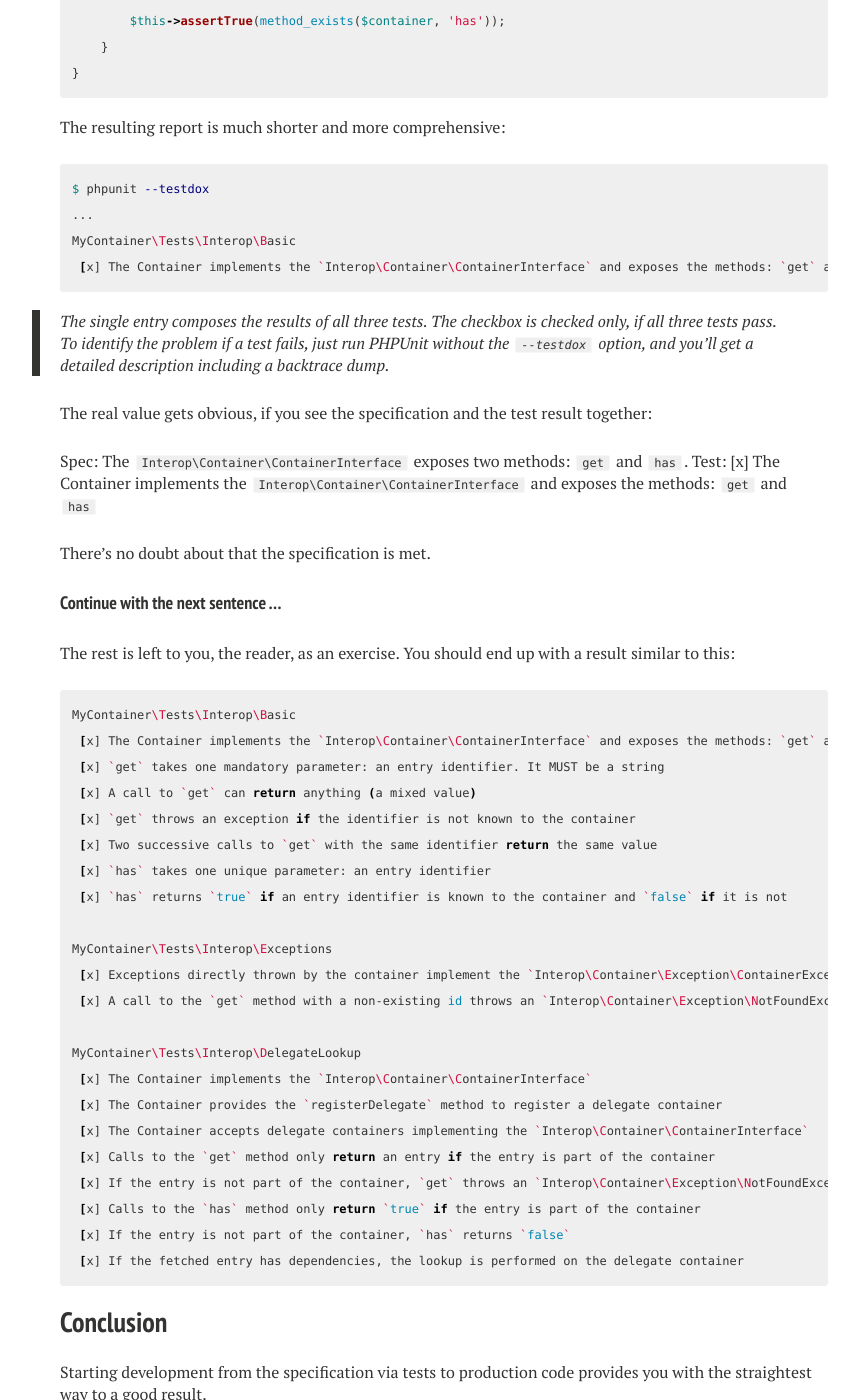
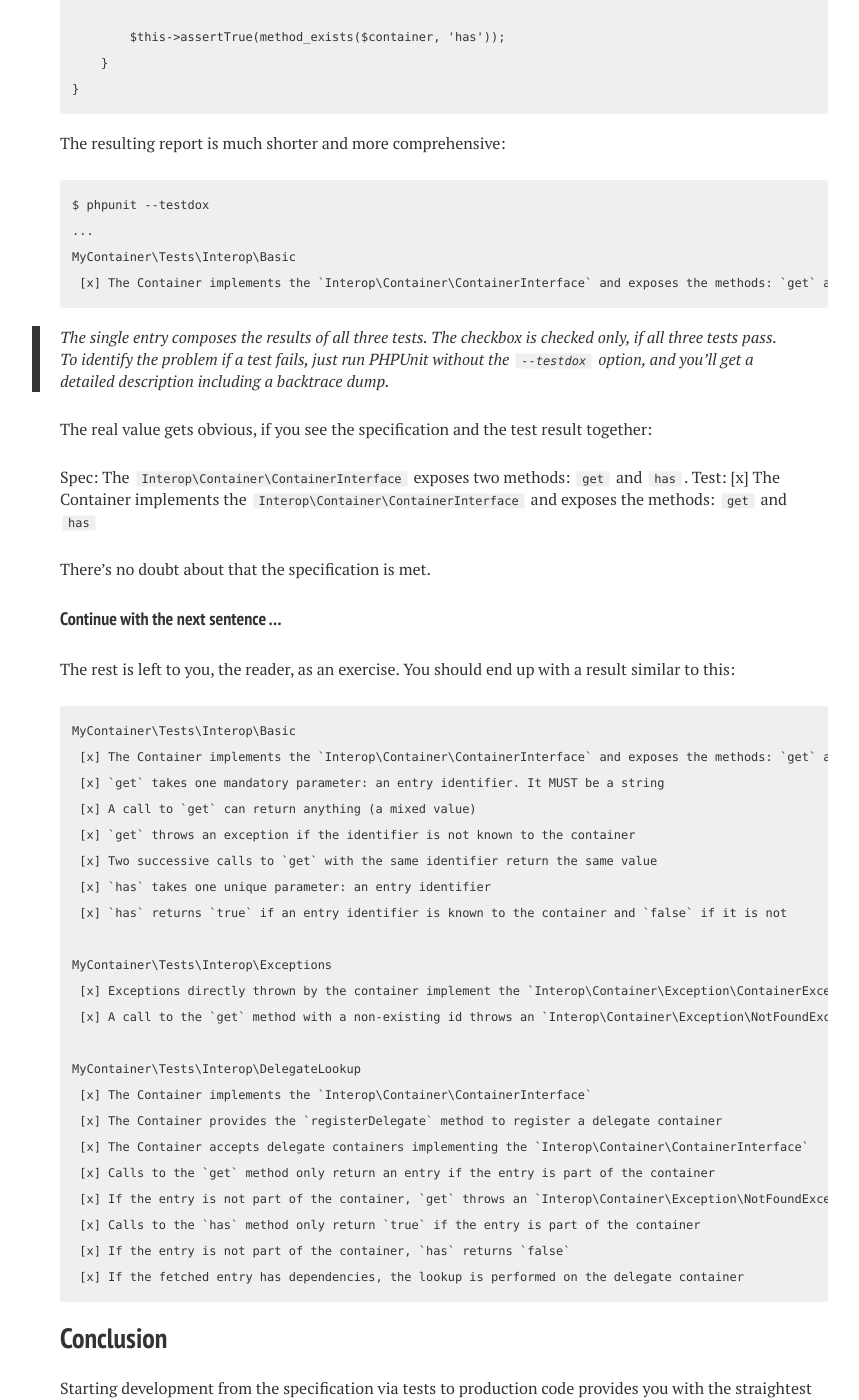
Before and after one commit to nibralab/nibralab.github.io, a Jekyll site: the page built from _posts/2015-08-08-specification-driven-development.md, in a window 1280 px wide and 1400 px high, scrolled down 8872 px. Shown: the whole window, without its empty margins (324-1183 px from the left). Built offline with Jekyll 4.4.1, drawn with Linux system fonts in a browser that asks for light colours; nearby versions of some CDN libraries; comment, search, counter and statistics services are not loaded; some of the changed text lies outside the part shown.

Commit message:
Removed type declaration for code blocks

````diff
--- a/_posts/2015-08-08-specification-driven-development.md
+++ b/_posts/2015-08-08-specification-driven-development.md
@@ -115,7 +115,7 @@ All tests live in the `tests` directory,
 and we decide to introduce another level for the specs, in this case `Interop`.
 We create a corresponding test file `BasicTest.php` in the `tests/Interop` directory.
 
-```php
+```
 <?php
 
 namespace MyContainer\Tests\Interop;
@@ -148,7 +148,7 @@ This directly leeds to the first test.
 
 ###### Write a Test
 
-```php
+```
 use MyContainer\Container;
 
 class BasicTest extends \PHPUnit_Framework_TestCase
@@ -166,7 +166,7 @@ class BasicTest extends \PHPUnit_Framework_TestCase
 
 If you run PHPUnit, you'll get this result:
 
-```sh
+```
 $ phpunit
 ...
 PHP Fatal error:  Class 'MyContainer\Container' not found in .../Tests/Interop/BasicTest.php on line 11
@@ -178,7 +178,7 @@ Well, we knew that would happen.
 
 The next step is to implement the feature:
 
-```php
+```
 <?php
 
 namespace MyContainer;
@@ -192,7 +192,7 @@ class Container implements \Interop\Container\ContainerInterface
 
 Test:
 
-```sh
+```
 $ phpunit
 ...
 PHP Fatal error:  Class MyContainer\Container contains 2 abstract methods and must therefore be declared abstract or implement the remaining methods (Interop\Container\ContainerInterface::get, Interop\Container\ContainerInterface::has) in ...
@@ -201,7 +201,7 @@ PHP Fatal error:  Class MyContainer\Container contains 2 abstract methods and mu
 Your IDE may have told you that already. In many IDEs, the remedy is just a keystroke away.
 After adding the method stubs, the code has become this:
 
-```php
+```
 <?php
 namespace MyContainer;
 
@@ -241,7 +241,7 @@ class Container implements \Interop\Container\ContainerInterface
 ```
 Test:
 
-```sh
+```
 $ phpunit
 ...
 OK (1 tests, 1 assertions)
@@ -257,7 +257,7 @@ It looks like a list of features with checkboxes.
 To make really use of that feature, naming of the tests is important.
 With the tests as they are defined now, you'll get this result:
 
-```sh
+```
 $ phpunit --testdox
 ...
 MyContainer\Tests\Interop\Basic
@@ -270,7 +270,7 @@ One way would be to rename the test methods, but that does not always allow us t
 since no special characters are allowed, and all uppercase letters are converted to space-lowercase.
 The other option is to use the `@testdox` annotation.
 
-```php
+```
     /**
      * @testdox The container implements the `Interop\Container\ContainerInterface`
      */
@@ -284,7 +284,7 @@ The other option is to use the `@testdox` annotation.
 
 Now, the test result looks better:
 
-```sh
+```
 $ phpunit --testdox
 ...
 MyContainer\Tests\Interop\Basic
@@ -296,7 +296,7 @@ Satisfying the first test forced us to implement the two methods, that make up t
 That explains and justifies, why they were part of just one requirement - they can't be separated.
 So we hurry to add the remaining two tests to get even again.
 
-```php
+```
     /**
      * @testdox The container provides a `get` method
      */
@@ -320,7 +320,7 @@ So we hurry to add the remaining two tests to get even again.
 
 ###### Run the Test, See it Fail
 
-```sh
+```
 $ phpunit --testdox
 ...
 MyContainer\Tests\Interop\Basic
@@ -338,7 +338,7 @@ In order to be closer to the original text of the specification,
 
 you can put the *same* text to all three `@testdox` annotations:
 
-```php
+```
 class BasicTest extends \PHPUnit_Framework_TestCase
 {
     /**
@@ -375,7 +375,7 @@ class BasicTest extends \PHPUnit_Framework_TestCase
 
 The resulting report is much shorter and more comprehensive:
 
-```sh
+```
 $ phpunit --testdox
 ...
 MyContainer\Tests\Interop\Basic
@@ -398,7 +398,7 @@ There's no doubt about that the specification is met.
 The rest is left to you, the reader, as an exercise.
 You should end up with a result similar to this:
 
-```sh
+```
 MyContainer\Tests\Interop\Basic
  [x] The Container implements the `Interop\Container\ContainerInterface` and exposes the methods: `get` and `has`
  [x] `get` takes one mandatory parameter: an entry identifier. It MUST be a string
````
